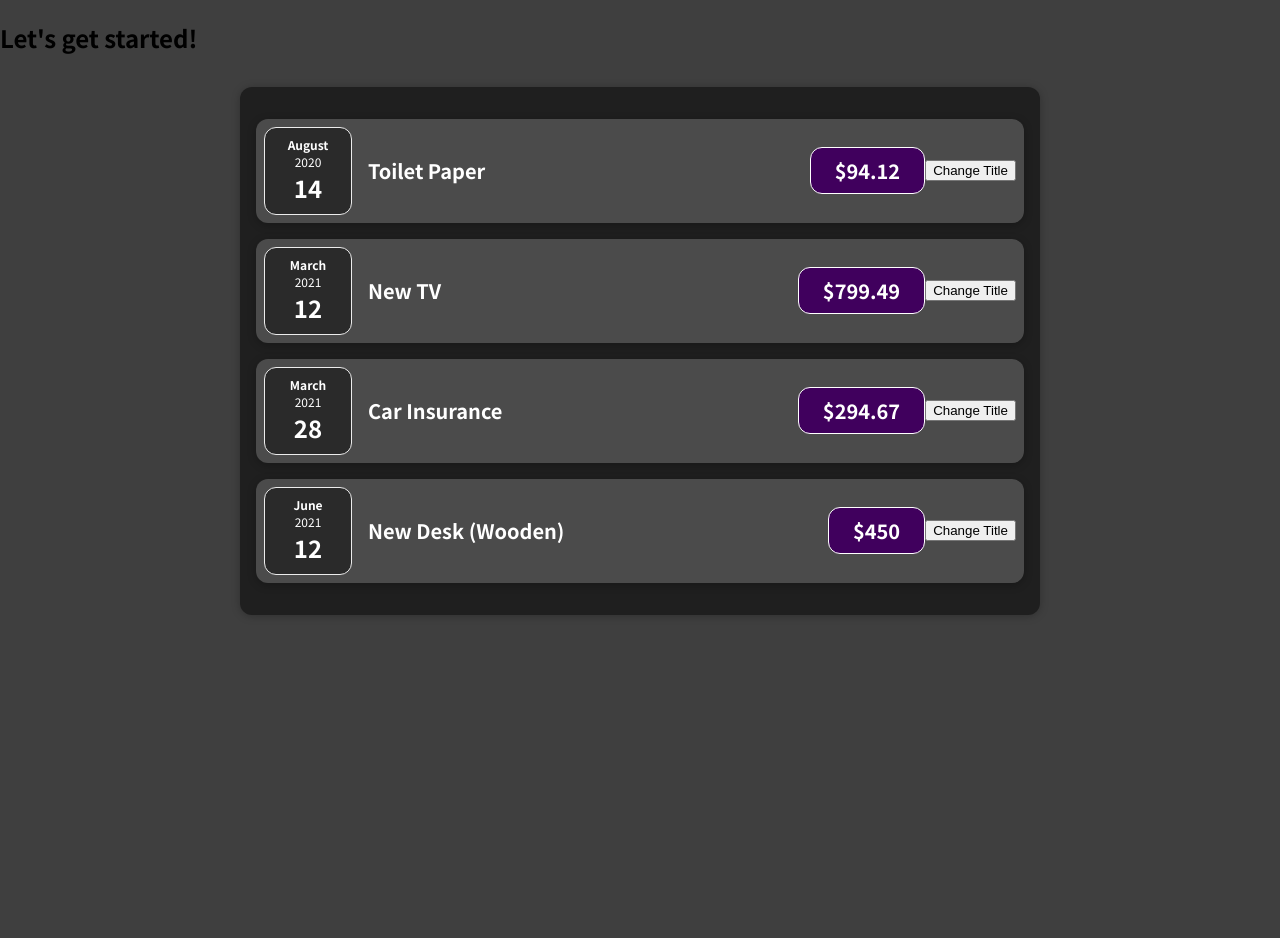
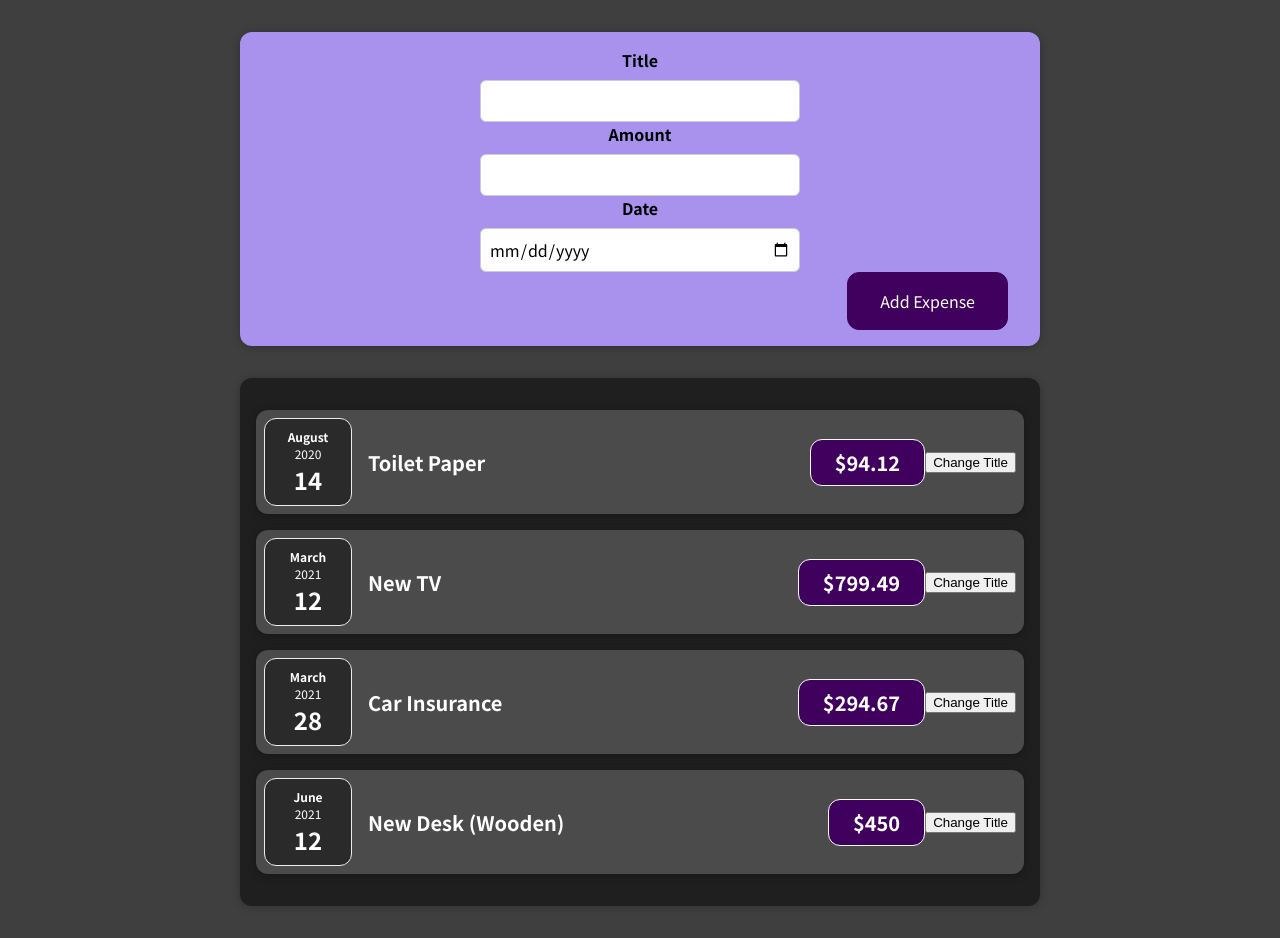
Before and after one commit to RezaBG/Expenses, a React (Create React App) app: page / in a window 1280 px wide. Before the commit the page ends 800 px from the top, so only its background shows below. Built offline with nearby package versions, Linux system fonts and the light colour scheme.

Commit message:
add newExpense componet

```diff
--- a/src/App.js
+++ b/src/App.js
@@ -1,3 +1,6 @@
+import React from "react";
+
+import NewExpense from "./components/NewExpense/NewExpense";
 import Expenses from "./components/Expenses/Expenses";
 
 const App = () => {
@@ -25,7 +28,7 @@
 
   return (
     <div>
-      <h2>Let's get started!</h2>
+      <NewExpense />
       <Expenses items={expenses} />
     </div>
   );
--- /dev/null
+++ b/src/components/NewExpense/ExpenseFrom.css
@@ -0,0 +1,26 @@
+.new-expense__controls {
+  display: flex;
+  flex-wrap: wrap;
+  gap: 1rem;
+  margin-bottom: 1rem;
+  text-align: left;
+}
+
+.new-expense__control label {
+  font-weight: bold;
+  margin-bottom: 0.5rem;
+  display: block;
+}
+
+.new-expense__control input {
+  font: inherit;
+  padding: 0.5rem;
+  border-radius: 6px;
+  border: 1px solid #ccc;
+  width: 20rem;
+  max-width: 100%;
+}
+
+.new-expense__actions {
+  text-align: right;
+}
--- /dev/null
+++ b/src/components/NewExpense/ExpenseFrom.js
@@ -0,0 +1,29 @@
+import React from "react";
+
+import "./ExpenseFrom.css";
+
+const ExpenseFrom = (props) => {
+  return (
+    <from>
+      <div className="new-expense__constols">
+        <div className="new-expense__control">
+          <label>Title</label>
+          <input type="text" />
+        </div>
+        <div className="new-expense__control">
+          <label>Amount</label>
+          <input type="number" min="0.01" step="0.01" />
+        </div>
+        <div className="new-expense__control">
+          <label>Date</label>
+          <input type="date" min="2022-01-01" max="2050-01-01" />
+        </div>
+      </div>
+      <div className="new-expense__actions">
+        <button type="submit">Add Expense</button>
+      </div>
+    </from>
+  );
+};
+
+export default ExpenseFrom;
--- /dev/null
+++ b/src/components/NewExpense/NewExpense.css
@@ -0,0 +1,38 @@
+.new-expense {
+  background-color: #a892ee;
+  padding: 1rem;
+  margin: 2rem auto;
+  width: 50rem;
+  max-width: 95%;
+  border-radius: 12px;
+  text-align: center;
+  box-shadow: 0 1px 8px rgba(0, 0, 0, 0.25);
+}
+
+.new-expense button {
+  font: inherit;
+  cursor: pointer;
+  padding: 1rem 2rem;
+  border: 1px solid #40005d;
+  background-color: #40005d;
+  color: white;
+  border-radius: 12px;
+  margin-right: 1rem;
+}
+
+.new-expense button:hover,
+.new-expense button:active {
+  background-color: #510674;
+  border-color: #510674;
+}
+
+.new-expense button.alternative {
+  color: #220131;
+  border-color: transparent;
+  background-color: transparent;
+}
+
+.new-expense button.alternative:hover,
+.new-expense button.alternative:active {
+  background-color: #ddb3f8;
+}
--- /dev/null
+++ b/src/components/NewExpense/NewExpense.js
@@ -0,0 +1,14 @@
+import React from "react";
+
+import ExpenseFrom from "./ExpenseFrom";
+import "./NewExpense.css";
+
+const NewExpense = () => {
+  return (
+    <div className="new-expense">
+      <ExpenseFrom />
+    </div>
+  );
+};
+
+export default NewExpense;
```
